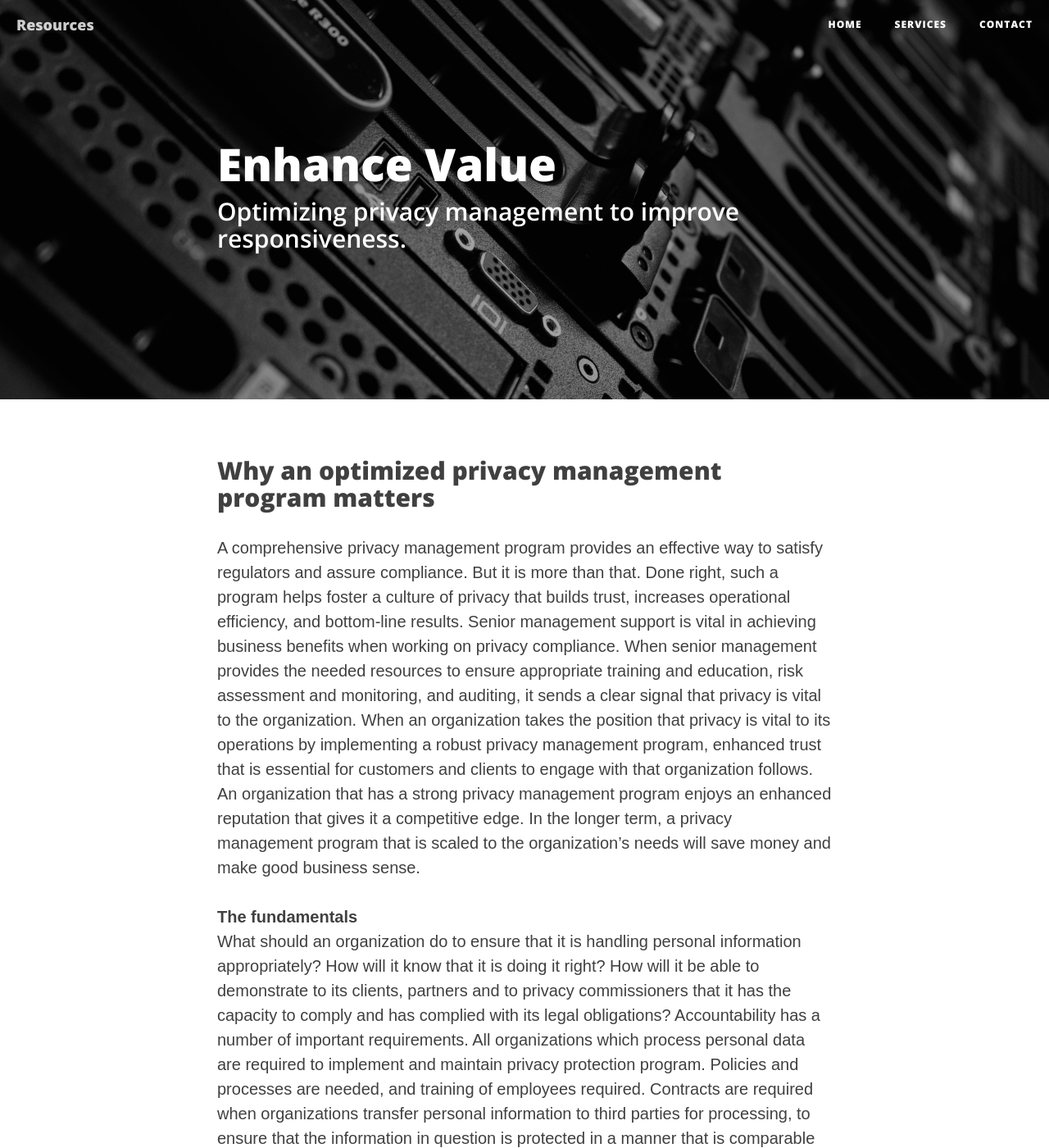
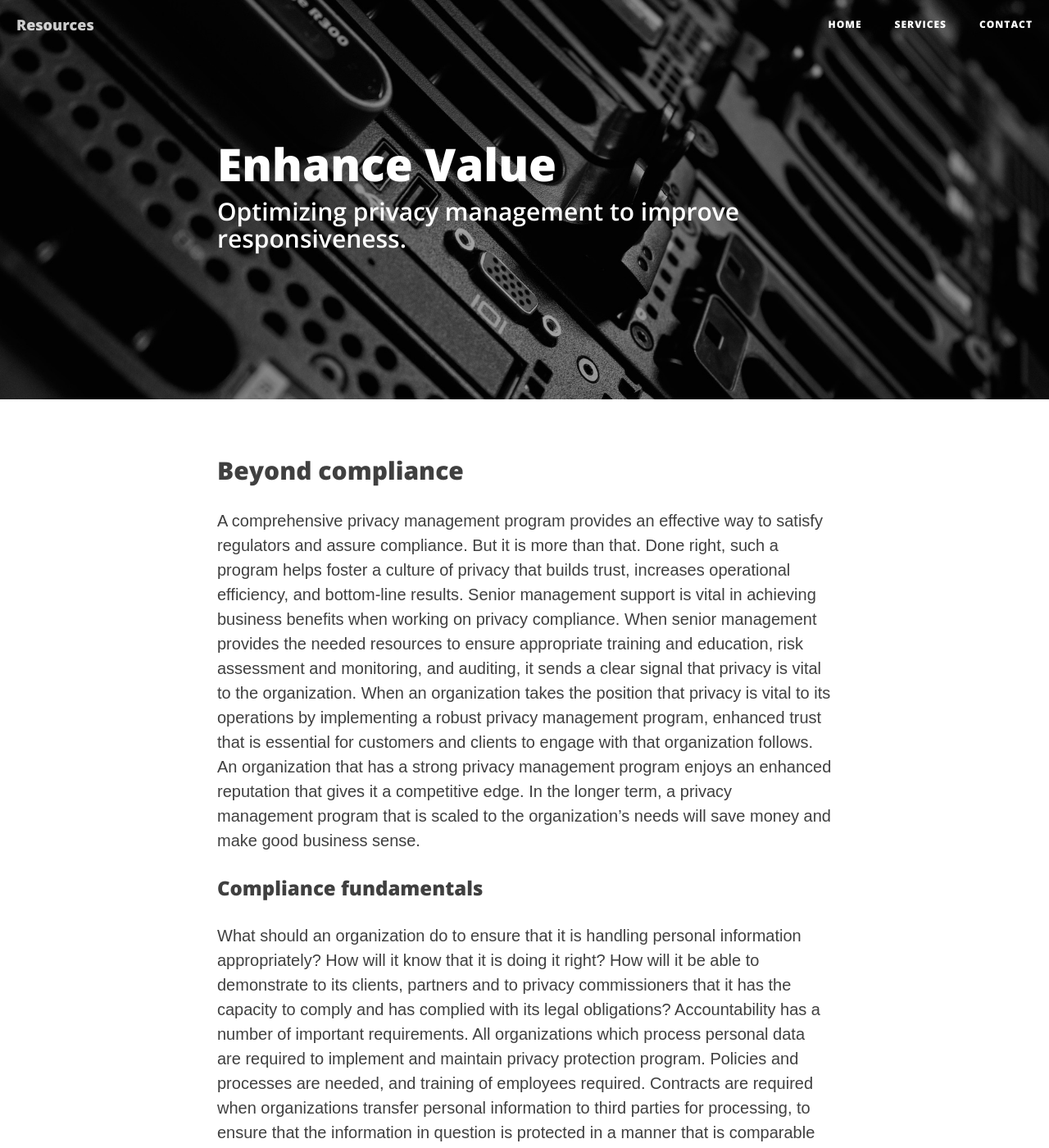
Before and after one commit to riod4/resources, a Jekyll site: the page built from _services/protect-assets-service.md, in a window 1280 px wide and 1400 px high. Shown: the whole window at 82% size. Built offline with Jekyll 4.4.1, drawn with Linux system fonts in a browser that asks for light colours; nearby versions of some CDN libraries; some of the changed text lies outside the part shown.

Commit message:
13-02-2020 v07

```diff
--- a/_services/protect-assets-service.md
+++ b/_services/protect-assets-service.md
@@ -13,18 +13,17 @@ header-credit-link: https://pixabay.com/en/computers-information-technology-2652
 header-license: CC0 Creative Commons
 ---
 
-## Why an optimized privacy management program matters
+## Beyond compliance
 A comprehensive privacy management program provides an effective way to satisfy regulators and assure compliance. But it is more than that. Done right, such a program helps foster a culture of privacy that builds trust, increases operational efficiency, and bottom-line results. Senior management support is vital in achieving business benefits when working on privacy compliance. When senior management provides the needed resources to ensure appropriate training and education, risk assessment and monitoring, and auditing, it sends a clear signal that privacy is vital to the organization. When an organization takes the position that privacy is vital to its operations by implementing a robust privacy management program, enhanced trust that is essential for customers and clients to engage with that organization follows. An organization that has a strong privacy management program enjoys an enhanced reputation that gives it a competitive edge. In the longer term, a privacy management program that is scaled to the organization’s needs will save money and make good business sense.
 
-**The fundamentals**
+### Compliance fundamentals
 What should an organization do to ensure that it is handling personal information appropriately? How will it know that it is doing it right? How will it be able to demonstrate to its clients, partners and to privacy commissioners that it has the capacity to comply and has complied with its legal obligations?
 Accountability has a number of important requirements. All organizations which process personal data are required to implement and maintain privacy protection program. Policies and processes are needed, and training of employees required. Contracts are required when organizations transfer personal information to third parties for processing, to ensure that the information in question is protected in a manner that is comparable to how the organization would protect it. Organizations are expected to have systems in place to respond to requests from individuals for access to (and correction of) their personal information, and they need to be able to respond to complaints from individuals about how personal information is being used and protected.
 
-**Achieving compliance**
-
+### Achieving compliance
 ![4 step compliance methodology](img/compliance4stepmethodology.png)
 
-**Beyond compliance**
+### Building trust
 Identifying where an organization can gain a competitive advantage while complying with local and international privacy laws should be a top priority for any organization looking to thrive in an increasingly data-driven environment. Boosting operational efficiency, increasing sales, fostering trust, brand-building and corporate reputation can all be gained by developing a tailored privacy management program. Identifying and purging sensitive, redundant, obsolete and trivial data of no business value lowers operational costs. Lean, fine-tuned databases of highly relevant data increase productivity and efficiency.
 
 To hear how we can help you build a privacy management program that benefits all areas of your organization, get in touch. Contact us [**Contact us**]({{ site.baseurl }}/contact)
```
